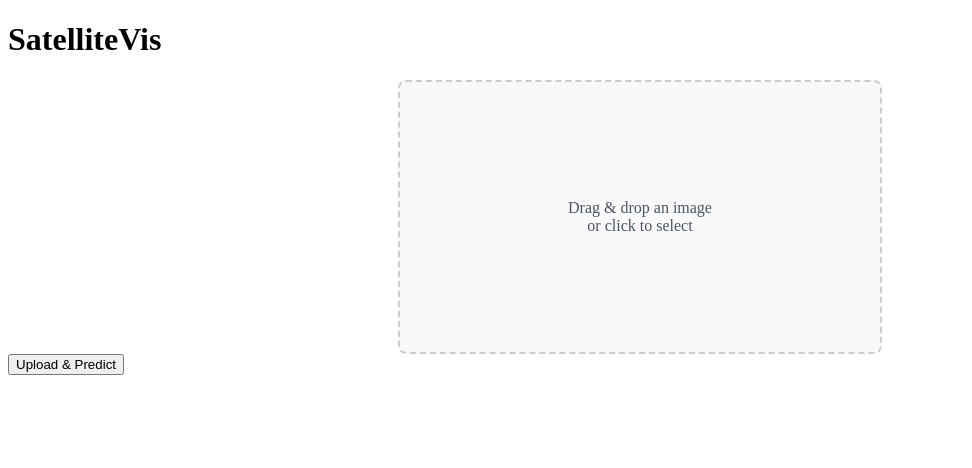
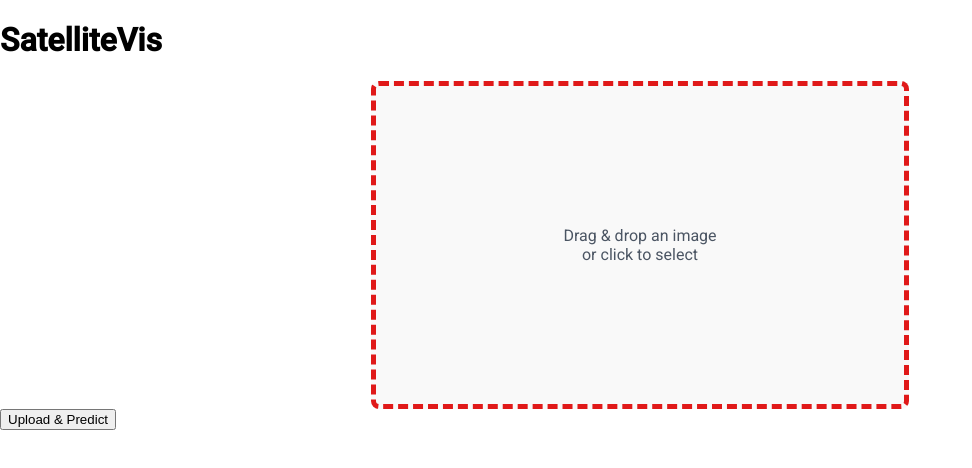
Before and after one commit to Ege-Guler/satelliteVis, an Angular app in the folder satelliteVis-frontend/: page / in a window 1280 px wide. Shown: the top 468 px of the page, without its empty margins (0-972 px from the left). Built offline with nearby package versions, Linux system fonts and the light colour scheme.

Commit message:
upload component finished & added angular-material

```diff
--- a/satelliteVis-frontend/angular.json
+++ b/satelliteVis-frontend/angular.json
@@ -32,6 +32,7 @@
               }
             ],
             "styles": [
+              "@angular/material/prebuilt-themes/azure-blue.css",
               "src/styles.scss"
             ],
             "scripts": []
@@ -91,6 +92,7 @@
               }
             ],
             "styles": [
+              "@angular/material/prebuilt-themes/azure-blue.css",
               "src/styles.scss"
             ],
             "scripts": []
--- a/satelliteVis-frontend/package.json
+++ b/satelliteVis-frontend/package.json
@@ -10,10 +10,12 @@
   },
   "private": true,
   "dependencies": {
+    "@angular/cdk": "^19.2.14",
     "@angular/common": "^19.2.0",
     "@angular/compiler": "^19.2.0",
     "@angular/core": "^19.2.0",
     "@angular/forms": "^19.2.0",
+    "@angular/material": "^19.2.14",
     "@angular/platform-browser": "^19.2.0",
     "@angular/platform-browser-dynamic": "^19.2.0",
     "@angular/router": "^19.2.0",
--- a/satelliteVis-frontend/src/app/upload-form/upload-form.component.html
+++ b/satelliteVis-frontend/src/app/upload-form/upload-form.component.html
@@ -1,25 +1,24 @@
 <div class="upload-wrapper">
 
-    <div class="upload-box"
-         [class.dragover]="isDragOver()"
-         (drop)="onDrop($event)"
-         (dragover)="onDragOver($event)"
-         (dragleave)="onDragLeave()">
+  <div class="upload-box" [class.dragover]="isDragOver()" [class.has-image]="imageFile()" (drop)="onFileInput($event)"
+    (dragover)="onDragOver($event)" (dragleave)="onDragLeave()">
 
     <ng-container *ngIf="!imageUrl()">
-        <label class="upload-label">
+      <label class="upload-label" [class.dragover]="isDragOver()">
         <span>Drag & drop an image<br>or click to select</span>
-          <input type="file" accept="image/*" (change)="onFileSelected($event)">
+        <input type="file" accept="image/*" (change)="onFileInput($event)">
       </label>
     </ng-container>
 
     <ng-container *ngIf="imageUrl()">
       <img [src]="imageUrl()" alt="Image Preview" class="preview-image">
     </ng-container>
-    </div>
 
-    <div *ngIf="imageUrl()" class="remove-button-container">
-      <button (click)="removeImage()" class="remove-btn">Remove</button>
-    </div>
+    <ng-container *ngIf="imageUrl()">
+      <button mat-mini-fab extended matTooltip="Remove Image" color="warm" class="overlay-btn" (click)="removeImage()">
+        <mat-icon>delete</mat-icon>
+      </button>
+    </ng-container>
 
   </div>
+</div>
--- a/satelliteVis-frontend/src/app/upload-form/upload-form.component.scss
+++ b/satelliteVis-frontend/src/app/upload-form/upload-form.component.scss
@@ -6,15 +6,20 @@ $upload-height: 270px;
   flex-direction: column;
   align-items: center;
   justify-content: flex-start;
-  width: $upload-width;
+  width: 100%;
+  aspect-ratio: 16 / 9;
+  max-width: $upload-width;
   height: auto;
   margin: 0 auto;
 }
 
 .upload-box {
-  width: $upload-width;
-  height: $upload-height;
-  border: 2px dashed #ccc;
+
+  padding: 5%;
+  max-width: $upload-width;
+  width: 100%;
+  aspect-ratio: 16 / 9;
+  border: 5px dashed #e01919;
   border-radius: 8px;
   background-color: #f9f9f9;
   display: flex;
@@ -22,11 +27,30 @@ $upload-height: 270px;
   justify-content: center;
   position: relative;
   overflow: hidden;
-  transition: border-color 0.2s, background-color 0.2s;
+  transition: border-color 0.2s, background-color 0.4s;
 
   &.dragover {
     background-color: #eff6ff;
     border-color: #3b82f6;
+  }
+
+  &.has-image {
+    border-color: green;
+  }
+
+}
+
+.overlay-btn {
+  position: absolute;
+  top: 4px;
+  right: 4px;
+  z-index: 10;
+  background-color: #b0b4b9;
+  color: #747474;
+
+  &:hover {
+    animation: shake 0.8s ease-in-out;
+
   }
 }
 
@@ -44,6 +68,10 @@ $upload-height: 270px;
   input[type="file"] {
     display: none;
   }
+
+  &.dragover {
+    animation: shake 0.4s ease-in-out;
+  }
 }
 
 .preview-image {
@@ -54,32 +82,30 @@ $upload-height: 270px;
   display: block;
 }
 
-.remove-button-container {
-  margin-top: 8px;
-
-  .remove-btn {
-    background-color: #ef4444;
-    color: white;
-    padding: 6px 16px;
-    border: none;
-    border-radius: 4px;
-    font-size: 14px;
-    cursor: pointer;
-    transition: background-color 0.2s ease;
-
-    &:hover {
-      background-color: #dc2626;
-      animation: shake 0.4s ease-in-out;
-    }
-  }
-}
 
 
 @keyframes shake {
-    0% { transform: translateX(0); }
-    20% { transform: translateX(-4px); }
-    40% { transform: translateX(4px); }
-    60% { transform: translateX(-3px); }
-    80% { transform: translateX(3px); }
-    100% { transform: translateX(0); }
+  0% {
+    transform: translateX(0);
   }
+
+  20% {
+    transform: translateX(-4px);
+  }
+
+  40% {
+    transform: translateX(4px);
+  }
+
+  60% {
+    transform: translateX(-3px);
+  }
+
+  80% {
+    transform: translateX(3px);
+  }
+
+  100% {
+    transform: translateX(0);
+  }
+}
--- a/satelliteVis-frontend/src/app/upload-form/upload-form.component.ts
+++ b/satelliteVis-frontend/src/app/upload-form/upload-form.component.ts
@@ -1,10 +1,13 @@
-import { Component, effect, signal } from '@angular/core';
+import { Component, signal } from '@angular/core';
 import { CommonModule } from '@angular/common';
+import { MatIconModule } from '@angular/material/icon';
+import { MatButtonModule } from '@angular/material/button';
+import { MatTooltipModule } from '@angular/material/tooltip';
 
 @Component({
   selector: 'app-upload-form',
   standalone: true,
-  imports: [CommonModule],
+  imports: [CommonModule, MatIconModule, MatButtonModule, MatTooltipModule],
   templateUrl: './upload-form.component.html',
   styleUrl: './upload-form.component.scss'
 })
@@ -14,32 +17,36 @@ export class UploadFormComponent {
   imageUrl = signal<string | null>(null);
   isDragOver = signal<boolean>(false);
 
+  onFileInput(event: Event | DragEvent) {
 
-  onFileSelected(event: Event): void {
-    const input = event.target as HTMLInputElement;
-    const file = input.files?.[0];
+    if (event instanceof DragEvent) event.preventDefault();
+    let file: File | undefined;
 
-    if(file) this.processFile(file);
+    if ('dataTransfer' in event) {
+      file = event.dataTransfer?.files?.[0];
+      this.isDragOver.set(false);
+
+    } else {
+      const input = event.target as HTMLInputElement;
+      file = input.files?.[0];
+    }
+    if (!file) return;
+
+    this.processFile(file);
   }
 
-  onDrop(event: DragEvent): void {
-    event.preventDefault();
-    this.isDragOver.set(false);
-    const file = event.dataTransfer?.files?.[0];
-    if(file) this.processFile(file);
-  }
 
-  onDragOver(event: DragEvent): void{
+  onDragOver(event: DragEvent): void {
     event.preventDefault();
     this.isDragOver.set(true);
   }
 
-  onDragLeave(){
+  onDragLeave() {
     this.isDragOver.set(false);
   }
 
 
-  processFile(file: File): void{
+  processFile(file: File): void {
     this.imageFile.set(file);
     this.imageUrl.set(URL.createObjectURL(file));
   }
--- a/satelliteVis-frontend/src/index.html
+++ b/satelliteVis-frontend/src/index.html
@@ -6,8 +6,10 @@
   <base href="/">
   <meta name="viewport" content="width=device-width, initial-scale=1">
   <link rel="icon" type="image/x-icon" href="favicon.ico">
+  <link href="https://fonts.googleapis.com/css2?family=Roboto:wght@300;400;500&display=swap" rel="stylesheet">
+  <link href="https://fonts.googleapis.com/icon?family=Material+Icons" rel="stylesheet">
 </head>
-<body>
+<body class="mat-typography">
   <app-root></app-root>
 </body>
 </html>
--- a/satelliteVis-frontend/src/styles.scss
+++ b/satelliteVis-frontend/src/styles.scss
@@ -1 +1,4 @@
 /* You can add global styles to this file, and also import other style files */
+
+html, body { height: 100%; }
+body { margin: 0; font-family: Roboto, "Helvetica Neue", sans-serif; }
```
Also changed, not shown: 1 other file (tests, documents, lock files or other folders). Lines whose indentation alone changed are shown as unchanged.
